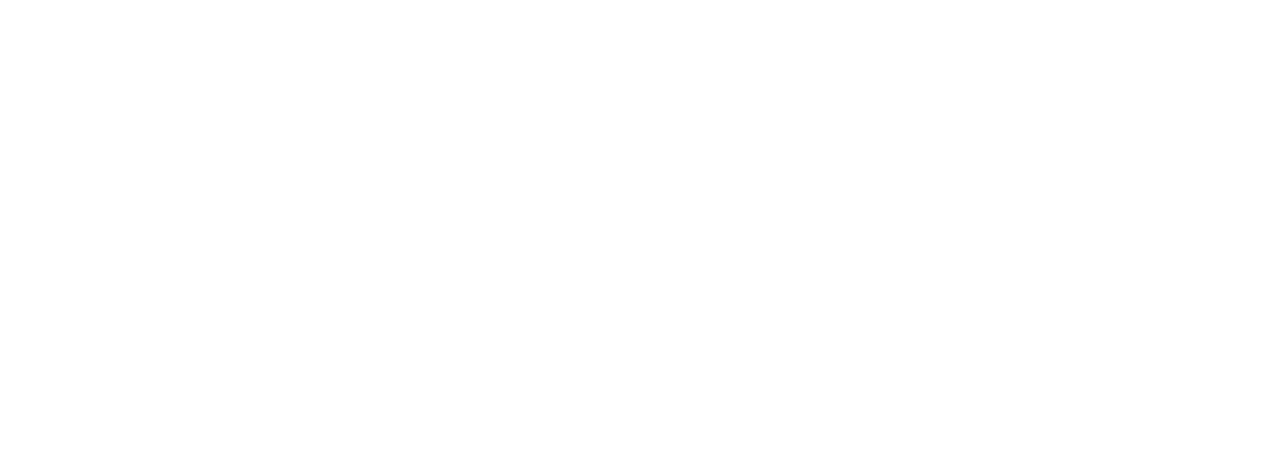
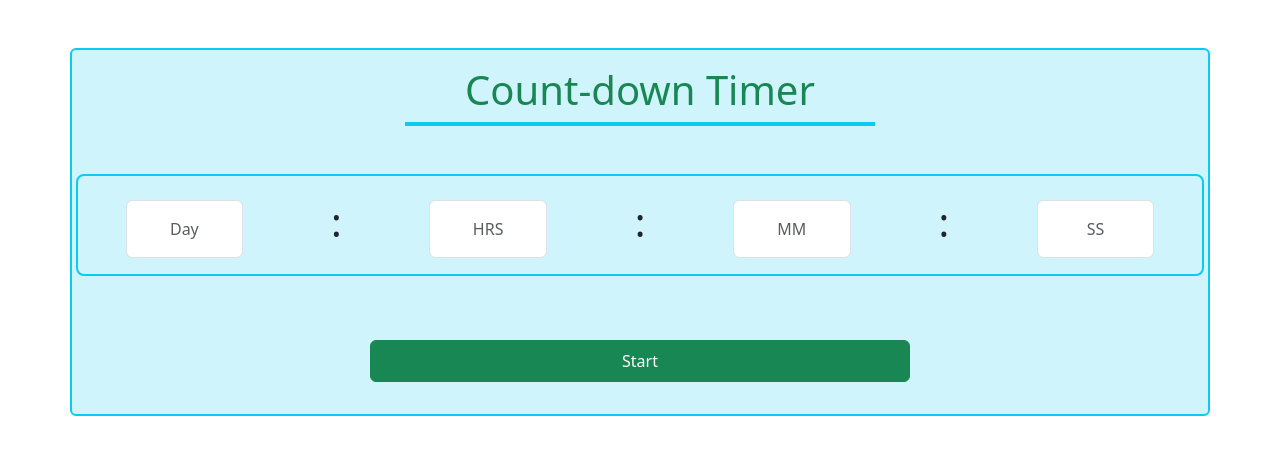
Before and after one commit to t2undev/My-JavaScript-Journey, a plain HTML site: page projects/countdown_timer/index.html in a window 1280 px wide. Drawn offline with nearby package versions, Linux system fonts and the light colour scheme.

Commit message:
i added an interface using html and bootstrap css

```diff
--- a/projects/countdown_timer/index.html
+++ b/projects/countdown_timer/index.html
@@ -4,8 +4,32 @@
   <meta charset="UTF-8">
   <meta name="viewport" content="width=device-width, initial-scale=1.0">
   <title>Count-down Timer</title>
+  <link rel="stylesheet" href="https://cdn.jsdelivr.net/npm/bootstrap@5.3.3/dist/css/bootstrap.min.css">
 </head>
 <body>
+<div class=" container p-3 border border-2 border-info bg-info-subtle mt-5 rounded-2">
+  <div class="row  mb-5">
+    <div class="col-5 text-center text-success border-bottom border-info border-4  mx-auto">
+      <h1>Count-down Timer</h1>
+    </div>
+  </div>
+  <div class="row border border-2 border-info p-3 rounded-3 text-center mb-5">
+    <div class=" col "><input class="form-control w-75 py-3 mx-auto mt-2 text-center" type="text" placeholder="Day" id="day"></div>
+    <div class="col-1 mx-3 fs-1">:</div>
+    <div class=" col "><input class="form-control w-75 py-3 mx-auto mt-2 text-center" type="text" placeholder="HRS" id="hrs"></div>
+    <div class="col-1 mx-3 fs-1">:</div>
+    <div class=" col"><input class="form-control w-75 py-3 mx-auto mt-2 text-center" type="text" placeholder="MM" id="mm"></div>
+    <div class="col-1 mx-3 fs-1 text-center">:</div>
+    <div class=" col"><input class="form-control w-75 py-3 mx-auto mt-2 text-center" type="text" placeholder="SS" id="ss"></div>
+  </div>
+  <div class="row">
+    <div class="col-6 mx-auto">
+      <button class="btn btn-success p-2 rounded-2 my-3 w-100 text-center">Start</button>
+    </div>
+  </div>
+</div>
 
+
+  <script src="https://cdn.jsdelivr.net/npm/bootstrap@5.3.3/dist/js/bootstrap.bundle.min.js"></script>
 </body>
 </html>
```
